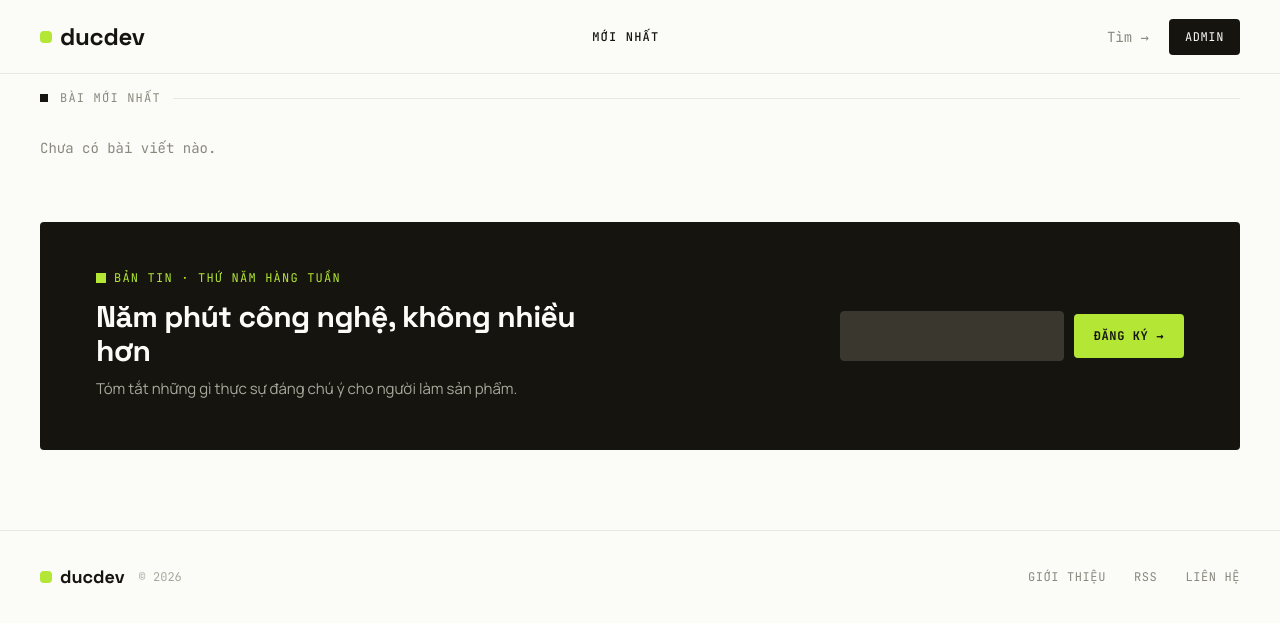
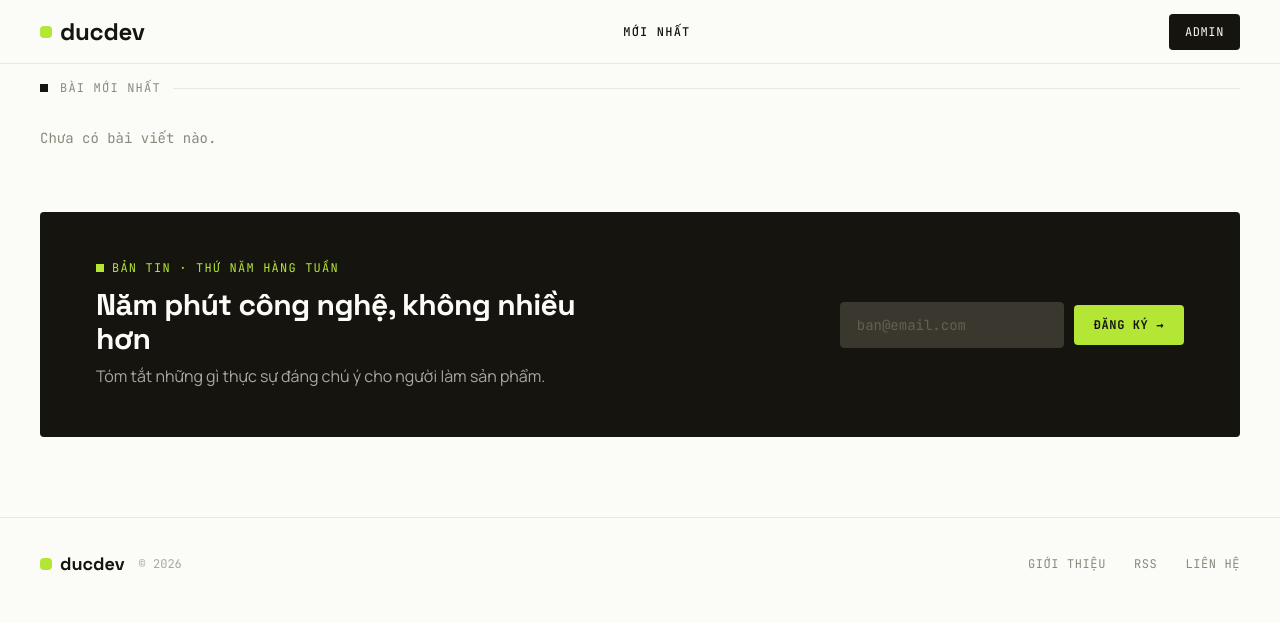
Before and after one commit to DucGameDev/blog, a Django app: page / in a window 1280 px wide. Shown: the top 623 px of the page. Run offline with Django 5.2, Linux system fonts and the light colour scheme; data that the repository does not hold is empty; some libraries are stand-ins or nearby versions.

Commit message:
feat: responsive design — mobile-first, hamburger nav, adaptive grid/font sizes

```diff
--- a/templates/base.html
+++ b/templates/base.html
@@ -14,40 +14,56 @@
 <body class="bg-surface text-ink min-h-screen font-body">
 
   <!-- NAV -->
-  <header class="sticky top-0 z-50 bg-surface border-b border-border" style="height:74px;">
-    <div class="max-w-7xl mx-auto px-10 h-full flex items-center justify-between">
+  <header class="sticky top-0 z-50 bg-surface border-b border-border" style="height:64px;">
+    <div class="max-w-7xl mx-auto px-4 sm:px-6 lg:px-10 h-full flex items-center justify-between gap-4">
 
       <a href="/" class="flex items-center gap-2 shrink-0">
         <div class="w-3 h-3 bg-accent rounded-sm"></div>
-        <span class="font-heading font-bold text-2xl tracking-tight text-ink" style="letter-spacing:-0.01em;">ducdev</span>
+        <span class="font-heading font-bold text-xl lg:text-2xl tracking-tight text-ink" style="letter-spacing:-0.01em;">ducdev</span>
       </a>
 
-      <nav class="hidden md:flex items-center gap-8 font-mono text-xs uppercase tracking-widest">
+      <!-- desktop nav -->
+      <nav class="hidden lg:flex items-center gap-6 xl:gap-8 font-mono text-xs uppercase tracking-widest">
         <a href="/" class="text-ink font-medium hover:text-muted-3 transition-colors">Mới nhất</a>
         {% for cat in nav_categories %}
         <a href="{% url 'posts:category' cat.slug %}" class="text-muted-3 hover:text-ink transition-colors">{{ cat.name }}</a>
         {% endfor %}
       </nav>
 
-      <div class="flex items-center gap-5">
-        <span class="font-mono text-sm text-muted-3 hidden md:block">Tìm →</span>
-        <a href="/admin/" class="font-mono text-xs uppercase tracking-wider bg-ink text-surface px-4 py-2.5 rounded-sm hover:opacity-80 transition-opacity">Admin</a>
+      <div class="flex items-center gap-3 sm:gap-5">
+        <a href="/admin/" class="font-mono text-xs uppercase tracking-wider bg-ink text-surface px-3 sm:px-4 py-2 sm:py-2.5 rounded-sm hover:opacity-80 transition-opacity">Admin</a>
+        <!-- mobile menu button -->
+        <button id="nav-toggle" class="lg:hidden flex flex-col gap-1.5 p-1" aria-label="Menu">
+          <span class="w-5 h-px bg-ink block transition-all"></span>
+          <span class="w-5 h-px bg-ink block transition-all"></span>
+          <span class="w-3 h-px bg-ink block transition-all"></span>
+        </button>
       </div>
 
+    </div>
+
+    <!-- mobile dropdown -->
+    <div id="nav-mobile" class="hidden lg:hidden bg-surface border-t border-border">
+      <div class="px-4 sm:px-6 py-4 flex flex-col gap-3">
+        <a href="/" class="font-mono text-xs uppercase tracking-widest text-ink font-medium py-1">Mới nhất</a>
+        {% for cat in nav_categories %}
+        <a href="{% url 'posts:category' cat.slug %}" class="font-mono text-xs uppercase tracking-widest text-muted-3 hover:text-ink transition-colors py-1">{{ cat.name }}</a>
+        {% endfor %}
+      </div>
     </div>
   </header>
 
   {% block content %}{% endblock %}
 
   <!-- FOOTER -->
-  <footer class="border-t border-border mt-20">
-    <div class="max-w-7xl mx-auto px-10 py-8 flex items-center justify-between">
+  <footer class="border-t border-border mt-16 lg:mt-20">
+    <div class="max-w-7xl mx-auto px-4 sm:px-6 lg:px-10 py-6 sm:py-8 flex flex-col sm:flex-row items-start sm:items-center justify-between gap-4">
       <div class="flex items-center gap-2">
         <div class="w-3 h-3 bg-accent rounded-sm"></div>
         <span class="font-heading font-bold text-lg text-ink">ducdev</span>
         <span class="font-mono text-xs text-muted-4 ml-1.5">&copy; {% now "Y" %}</span>
       </div>
-      <div class="flex gap-7 font-mono text-xs uppercase tracking-wider text-muted-3">
+      <div class="flex gap-5 sm:gap-7 font-mono text-xs uppercase tracking-wider text-muted-3">
         <span class="hover:text-ink cursor-pointer transition-colors">Giới thiệu</span>
         <span class="hover:text-ink cursor-pointer transition-colors">RSS</span>
         <span class="hover:text-ink cursor-pointer transition-colors">Liên hệ</span>
@@ -55,5 +71,12 @@
     </div>
   </footer>
 
+  <script>
+    const toggle = document.getElementById('nav-toggle');
+    const menu = document.getElementById('nav-mobile');
+    if (toggle && menu) {
+      toggle.addEventListener('click', () => menu.classList.toggle('hidden'));
+    }
+  </script>
 </body>
 </html>
--- a/templates/posts/index.html
+++ b/templates/posts/index.html
@@ -4,18 +4,18 @@
 {% block title %}ducdev — blog công nghệ{% endblock %}
 
 {% block content %}
-<main class="max-w-7xl mx-auto px-10">
+<main class="max-w-7xl mx-auto px-4 sm:px-6 lg:px-10">
 
   <!-- ── HERO FEATURED ── -->
   {% if featured %}
-  <section class="py-12">
-    <div class="flex items-center gap-3 mb-7">
-      <div class="w-2 h-2 bg-accent"></div>
+  <section class="py-8 sm:py-12">
+    <div class="flex items-center gap-3 mb-6 sm:mb-7">
+      <div class="w-2 h-2 bg-accent shrink-0"></div>
       <span class="font-mono text-xs uppercase tracking-widest text-muted-3">Tiêu điểm</span>
       <div class="flex-1 h-px bg-border"></div>
     </div>
 
-    <div class="grid gap-10 items-center" style="grid-template-columns:1.25fr 1fr;">
+    <div class="grid grid-cols-1 lg:grid-cols-2 gap-6 lg:gap-10 items-center" style="--tw-cols:1.25fr 1fr;">
       <!-- thumbnail -->
       <a href="{% url 'posts:detail' featured.slug %}" class="block">
         {% if featured.thumbnail %}
@@ -30,22 +30,22 @@
       </a>
 
       <!-- meta -->
-      <div>
+      <div class="py-2">
         {% if featured.category %}
-        <div class="inline-flex items-center gap-1.5 bg-accent px-2.5 py-1 rounded-sm mb-5">
+        <div class="inline-flex items-center gap-1.5 bg-accent px-2.5 py-1 rounded-sm mb-4 sm:mb-5">
           <span class="font-mono text-xs uppercase font-bold tracking-wider text-ink">{{ featured.category.name }}</span>
         </div>
         {% endif %}
 
-        <h1 class="font-heading font-bold text-4xl leading-tight mb-4 text-ink" style="letter-spacing:-0.02em;line-height:1.08;">
+        <h1 class="font-heading font-bold text-2xl sm:text-3xl lg:text-4xl xl:text-5xl leading-tight text-ink mb-3 sm:mb-4" style="letter-spacing:-0.02em;line-height:1.08;">
           <a href="{% url 'posts:detail' featured.slug %}" class="hover:text-muted-1 transition-colors">{{ featured.title }}</a>
         </h1>
 
         {% if featured.excerpt %}
-        <p class="text-muted-1 mb-7 leading-relaxed" style="font-size:17px;">{{ featured.excerpt }}</p>
+        <p class="text-muted-1 mb-5 sm:mb-7 leading-relaxed text-sm sm:text-base lg:text-lg">{{ featured.excerpt }}</p>
         {% endif %}
 
-        <div class="flex items-center gap-3 font-mono text-sm text-muted-2">
+        <div class="flex flex-wrap items-center gap-2 sm:gap-3 font-mono text-xs sm:text-sm text-muted-2">
           <span>{{ featured.author.get_full_name|default:featured.author.username }}</span>
           <span class="text-border-2">·</span>
           <span>{{ featured.reading_time }} phút đọc</span>
@@ -60,18 +60,18 @@
   {% endif %}
 
   <!-- ── BÀI MỚI NHẤT ── -->
-  <section class="py-4 pb-16">
-    <div class="flex items-center gap-3 mb-8">
-      <div class="w-2 h-2 bg-ink"></div>
+  <section class="py-4 pb-12 sm:pb-16">
+    <div class="flex items-center gap-3 mb-6 sm:mb-8">
+      <div class="w-2 h-2 bg-ink shrink-0"></div>
       <span class="font-mono text-xs uppercase tracking-widest text-muted-3">Bài mới nhất</span>
       <div class="flex-1 h-px bg-border"></div>
     </div>
 
     {% if posts %}
-    <div class="grid grid-cols-3 gap-x-8 gap-y-10">
+    <div class="grid grid-cols-1 sm:grid-cols-2 lg:grid-cols-3 gap-x-6 lg:gap-x-8 gap-y-8 sm:gap-y-10">
       {% for post in posts %}
       <article>
-        <a href="{% url 'posts:detail' post.slug %}" class="block mb-4">
+        <a href="{% url 'posts:detail' post.slug %}" class="block mb-3 sm:mb-4">
           {% if post.thumbnail %}
             <img src="{{ post.thumbnail.url }}" alt="{{ post.title }}"
                  class="w-full object-cover rounded-sm border border-border"
@@ -84,15 +84,15 @@
         </a>
 
         {% if post.category %}
-        <span class="font-mono text-xs uppercase tracking-wider text-muted-3" style="letter-spacing:0.12em;">{{ post.category.name }}</span>
+        <span class="font-mono text-xs uppercase tracking-wider text-muted-3">{{ post.category.name }}</span>
         {% endif %}
 
-        <h3 class="font-heading font-semibold mt-2 mb-2.5 text-ink leading-snug" style="font-size:21px;letter-spacing:-0.01em;">
+        <h3 class="font-heading font-semibold text-lg sm:text-xl mt-2 mb-2 text-ink leading-snug" style="letter-spacing:-0.01em;">
           <a href="{% url 'posts:detail' post.slug %}" class="hover:text-muted-1 transition-colors">{{ post.title }}</a>
         </h3>
 
         {% if post.excerpt %}
-        <p class="text-muted-2 mb-3.5 leading-relaxed" style="font-size:14.5px;">{{ post.excerpt|truncatewords:20 }}</p>
+        <p class="text-muted-2 mb-3 leading-relaxed text-sm">{{ post.excerpt|truncatewords:20 }}</p>
         {% endif %}
 
         <span class="font-mono text-xs text-muted-3">
@@ -103,9 +103,8 @@
       {% endfor %}
     </div>
 
-    <!-- Pagination -->
     {% if is_paginated %}
-    <div class="mt-12 flex items-center justify-between font-mono text-xs text-muted-3">
+    <div class="mt-10 sm:mt-12 flex items-center justify-between font-mono text-xs text-muted-3">
       {% if page_obj.has_previous %}
         <a href="?page={{ page_obj.previous_page_number }}" class="border border-border-2 px-3 py-1.5 rounded-sm hover:border-ink hover:text-ink transition-colors">← trước</a>
       {% else %}<span></span>{% endif %}
@@ -122,21 +121,21 @@
   </section>
 
   <!-- ── NEWSLETTER ── -->
-  <section class="mb-16 bg-ink rounded-sm px-14 py-12 flex items-center justify-between gap-10">
+  <section class="mb-12 sm:mb-16 bg-ink rounded-sm px-6 sm:px-10 lg:px-14 py-8 sm:py-10 lg:py-12 flex flex-col md:flex-row items-start md:items-center justify-between gap-6 md:gap-10">
     <div class="max-w-lg">
-      <div class="flex items-center gap-2 mb-3.5">
-        <div class="w-2.5 h-2.5 bg-accent"></div>
+      <div class="flex items-center gap-2 mb-3">
+        <div class="w-2 h-2 bg-accent shrink-0"></div>
         <span class="font-mono text-xs uppercase tracking-widest text-accent">Bản tin · thứ Năm hàng tuần</span>
       </div>
-      <h2 class="font-heading font-bold text-3xl text-surface mb-2.5" style="letter-spacing:-0.02em;line-height:1.12;">Năm phút công nghệ, không nhiều hơn</h2>
-      <p class="text-muted-4 leading-relaxed" style="font-size:15px;">Tóm tắt những gì thực sự đáng chú ý cho người làm sản phẩm.</p>
+      <h2 class="font-heading font-bold text-2xl sm:text-3xl text-surface mb-2" style="letter-spacing:-0.02em;line-height:1.12;">Năm phút công nghệ, không nhiều hơn</h2>
+      <p class="text-muted-4 leading-relaxed text-sm sm:text-base">Tóm tắt những gì thực sự đáng chú ý cho người làm sản phẩm.</p>
     </div>
-    <form class="flex gap-2.5 items-center shrink-0">
+    <form class="flex flex-col sm:flex-row gap-2.5 items-stretch sm:items-center w-full md:w-auto shrink-0">
       {% csrf_token %}
       <input type="email" placeholder="ban@email.com"
-             class="bg-ink-3 border border-ink-3 text-muted-3 font-mono text-sm px-4 py-3.5 rounded-sm w-56 focus:outline-none focus:border-muted-3 placeholder-ink-3">
+             class="bg-ink-3 border border-ink-3 text-muted-3 font-mono text-sm px-4 py-3 rounded-sm w-full sm:w-56 focus:outline-none focus:border-muted-3">
       <button type="submit"
-              class="bg-accent text-ink font-mono text-xs font-bold uppercase tracking-wider px-5 py-3.5 rounded-sm hover:opacity-90 transition-opacity">
+              class="bg-accent text-ink font-mono text-xs font-bold uppercase tracking-wider px-5 py-3 rounded-sm hover:opacity-90 transition-opacity whitespace-nowrap">
         Đăng ký →
       </button>
     </form>
```
Also changed, not shown: templates/posts/category.html (+12 -12 lines), templates/posts/detail.html (+31 -30 lines), static/css/style.css.
